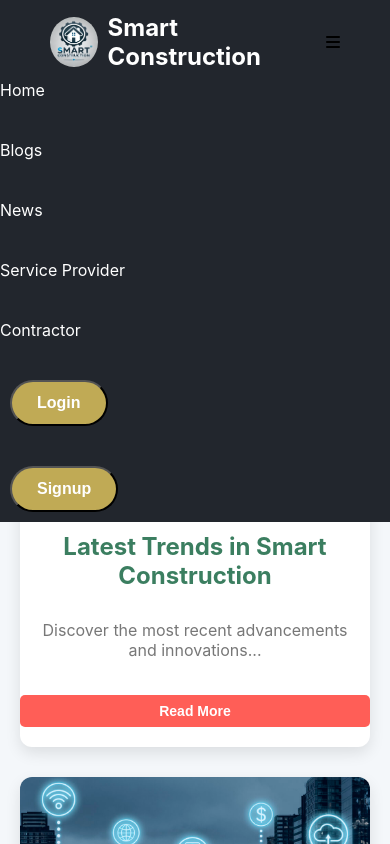
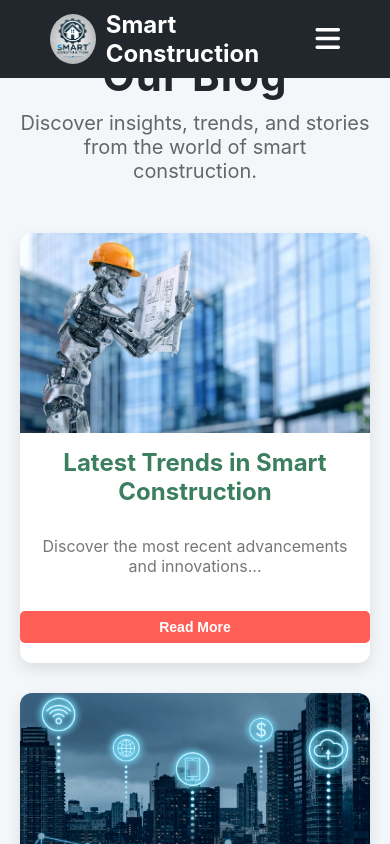
Before and after one commit to MirAllahyar/Innovative-AI-Solutions-for-Smart-Construction, a React (Create React App) app: page /blogs in a window 390 px wide. Shown: the top 844 px of the page. Built offline with nearby package versions, Linux system fonts and the light colour scheme.

Commit message:
Update Header.css
Add Hamburger menu and make responsive for different screen types

```diff
--- a/src/components/Header/Header.css
+++ b/src/components/Header/Header.css
@@ -1,23 +1,23 @@
+/* Base Styles */
 .header {
-  height: 10vh;
   background-color: #22262d;
   padding: 10px 50px;
-  display: flex;
-  justify-content: space-between;
-  align-items: center;
-  box-shadow: 0 2px 5px rgba(0, 0, 0, 0.1);
+  position: fixed;
+  width: 100%;
+  top: 0;
+  z-index: 999;
 }
 
 .nav {
   display: flex;
   align-items: center;
   justify-content: space-between;
-  width: 100%;
 }
 
-.logo {
+.logo a {
   display: flex;
   align-items: center;
+  text-decoration: none;
 }
 
 .logo-image {
@@ -25,27 +25,26 @@
   height: 50px;
   margin-right: 10px;
   border-radius: 50%;
-  transition: transform 0.3s ease-in-out;
 }
 
-.logo a {
+.logo-text {
   font-size: 24px;
   font-weight: bold;
   color: #fff;
-  text-decoration: none;
-  display: flex;
-  align-items: center;
 }
 
-.logo:hover .logo-image {
-  transform: scale(1.2);
+.menu-icon {
+  display: block;
+  color: #fff;
+  font-size: 28px;
+  cursor: pointer;
+  z-index: 1001; /* Ensure the icon is always above the menu */
 }
 
 .nav-links {
   display: flex;
   list-style: none;
-  flex-grow: 1;
-  justify-content: center;
+  align-items: center;
 }
 
 .nav-links li {
@@ -59,91 +58,109 @@
 }
 
 .nav-links li a:hover {
-  color: #3b7e60;
+  color: #c0aa55;
 }
 
 .auth-buttons {
   display: flex;
-  justify-content: flex-end;
-  margin-left: auto;
+  align-items: center;
 }
 
 .btn {
   margin-left: 10px;
   padding: 12px 25px;
   border-radius: 30px;
-  text-decoration: none;
-  font-weight: bold;
+  background-color: #c0aa55;
+  color: #fff;
+  border: none;
   cursor: pointer;
   font-size: medium;
-  background-color: #c0aa55;
-  color: #fff;
 }
 
 .btn:hover {
-  background-color: #3b7e60;
+  background-color: #444;
 }
 
-.user-menu {
-  position: relative;
-  display: flex;
-  align-items: center;
-}
+/* Mobile Styles */
+@media (max-width: 1023px) {
+  .menu-icon {
+    display: block;
+  }
 
-.user-icon {
-  width: 35px;
-  height: 35px;
-  border-radius: 50%;
-  cursor: pointer;
-}
+  .nav-links {
+    position: fixed;
+    right: 0;
+    top: 0;
+    height: 100vh;
+    width: 70%;
+    background-color: #22262d;
+    flex-direction: column;
+    align-items: center;
+    justify-content: center;
+    transform: translateX(100%);
+    transition: transform 0.3s ease-in-out, opacity 0.3s ease-in-out;
+    opacity: 0;
+  }
 
-/* Dropdown Menu */
-.dropdown-menu {
-  position: absolute;
-  top: 45px;
-  right: 0;
-  background-color: #22262d;
-  border: 1px solid #c0aa55;
-  border-radius: 5px;
-  padding: 10px;
-  min-width: 100px;
-  box-shadow: 0 4px 8px rgba(0, 0, 0, 0.1);
-  z-index: 1000;
-}
+  .nav-links.mobile-menu.active {
+    transform: translateX(0);
+    opacity: 1;
+  }
 
-.dropdown-menu button {
-  background-color: transparent;
-  border: none;
-  color: #fff;
-  padding: 5px 10px;
-  width: 100%;
-  text-align: left;
-  cursor: pointer;
-}
+  .nav-links li {
+    margin: 20px 0;
+  }
 
-.dropdown-menu button:hover {
-  background-color: #3b7e60;
-  color: #fff;
-}
+  .nav-links li a {
+    font-size: 20px;
+  }
 
-/* Responsive Styles */
-@media (max-width: 768px) {
-  .nav-links {
-    flex-direction: column;
-    position: absolute;
-    top: 70px;
-    right: 0;
-    background-color: #22262d;
-    width: 100%;
+  .auth-buttons {
     display: none;
   }
 
-  .nav .toggle-menu {
-    display: block;
-    cursor: pointer;
+  .btn.mobile-btn {
+    display: inline-block;
+    margin-left: 0;
+    padding: 12px 25px;
+    font-size: 18px;
+    background-color: #c0aa55;
   }
 
-  .nav-links li {
-    margin: 10px 0;
+  .btn.mobile-btn:hover {
+    background-color: #3b7e60;
   }
 }
+
+/* Desktop Styles */
+@media (min-width: 1024px) {
+  .menu-icon {
+    display: none;
+  }
+
+  .nav-links {
+    flex-direction: row;
+    position: static;
+    transform: none;
+    opacity: 1;
+    height: auto;
+    width: auto;
+  }
+}
+
+/* Adjustment for Screen Width Below 290px */
+@media (max-width: 290px) {
+  .logo,
+  .nav-links,
+  .auth-buttons {
+    display: none; /* Hide logo, navigation links, and auth buttons */
+  }
+
+  .menu-icon {
+    font-size: 24px; /* Adjust icon size if necessary */
+  }
+
+  .header {
+    padding: 10px 20px; /* Reduce padding to fit small screens */
+  }
+}
```
